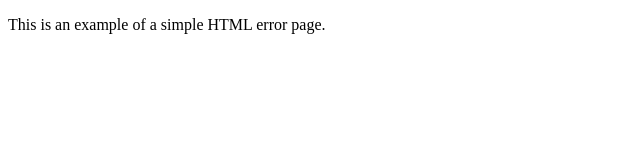
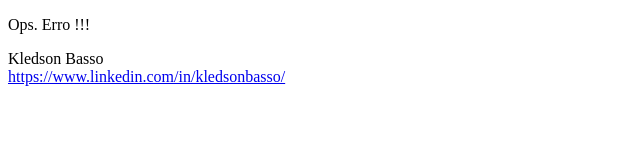
Before and after one commit to FIAP/vds, a plain HTML site: page aws/s3/static-site/error.html in a window 1280 px wide. Shown: the whole page, without its empty margins (0-640 px from the left). Drawn offline with Linux system fonts and the light colour scheme.

Commit message:
Update error.html

```diff
--- a/aws/s3/static-site/error.html
+++ b/aws/s3/static-site/error.html
@@ -4,6 +4,8 @@
         <title>S3 Site error</title>
     </head>
     <body>
-        <p>This is an example of a simple HTML error page.</p>
+        <p>Ops. Erro !!!</p>
+        <p>Kledson Basso<br /><a href="https://www.linkedin.com/in/kledsonbasso/">https://www.linkedin.com/in/kledsonbasso/</a></p>
+        <p>&nbsp;</p>
     </body>
 </html>
```
